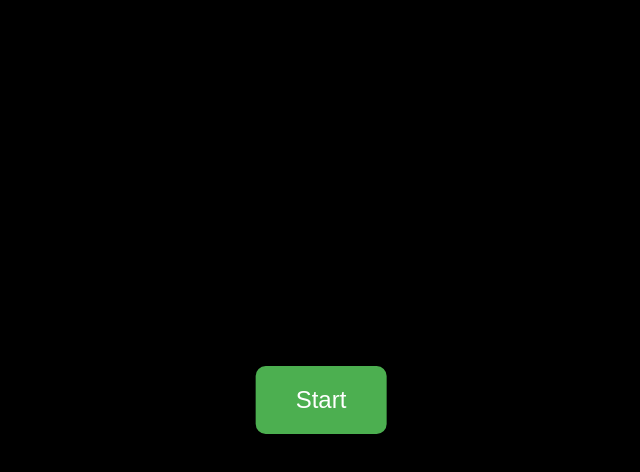
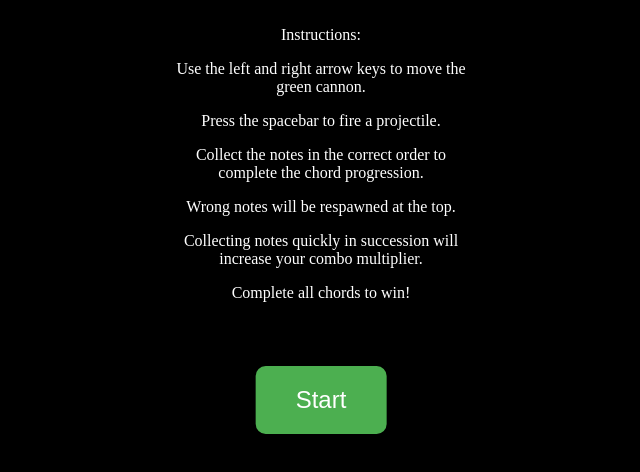
Before and after one commit to michaelcaterisano/sound-balls, a plain HTML site: page index.html in a window 1280 px wide. Shown: the whole page, without its empty margins (319-959 px from the left). Drawn offline with nearby package versions, Linux system fonts and the light colour scheme.

Commit message:
add instructions

```diff
--- a/index.html
+++ b/index.html
@@ -19,12 +19,27 @@
     }
     #score { top: 10px; }
     #chordInfo { top: 50px; }
+    #instructions {
+      color: white;
+      text-align: center;
+      font-size: 16px; width: 300px; padding: 10px; background: rgba(0, 0, 0, 0.5);
+      margin: 0 auto;
+    }
   </style>
 </head>
 <body>
   <button id="start-button">Start</button>
   <div id="score">Score: 0</div>
   <div id="chordInfo"></div>
+  <div id="instructions">
+    <p>Instructions:</p>
+    <p>Use the left and right arrow keys to move the green cannon.</p>
+    <p>Press the spacebar to fire a projectile.</p>
+    <p>Collect the notes in the correct order to complete the chord progression.</p>
+    <p>Wrong notes will be respawned at the top.</p>
+    <p>Collecting notes quickly in succession will increase your combo multiplier.</p>
+    <p>Complete all chords to win!</p>
+  </div>
   <script>
     let audioContext, boundaries = [], score = 0;
     const scoreEl = document.getElementById('score');
@@ -76,6 +91,8 @@
       if (!audioContext) {
         audioContext = new (window.AudioContext || window.webkitAudioContext)();
         document.getElementById('start-button').remove();
+        // make instructions barely visible
+        document.getElementById('instructions').remove();
         scoreEl.style.display = 'block';
         chordInfoEl.style.display = 'block';
         updateChordInfo();
```
